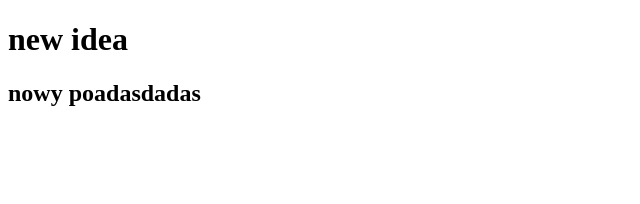
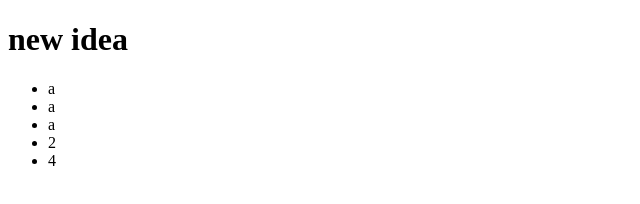
Before and after one commit to Hubert0011/sandbox-test, a plain HTML site: page index.html in a window 1280 px wide. Shown: the whole page, without its empty margins (0-640 px from the left). Drawn offline with Linux system fonts and the light colour scheme.

Commit message:
changed main page

```diff
--- a/index.html
+++ b/index.html
@@ -7,6 +7,12 @@
 </head>
 <body>
     <h1>new idea</h1>
-    <h2>nowy poadasdadas</h2>
+    <ul>
+        <li>a</li>
+        <li>a</li>
+        <li>a</li>
+        <li>2</li>
+        <li>4</li>
+    </ul>
 </body>
 </html>
```
